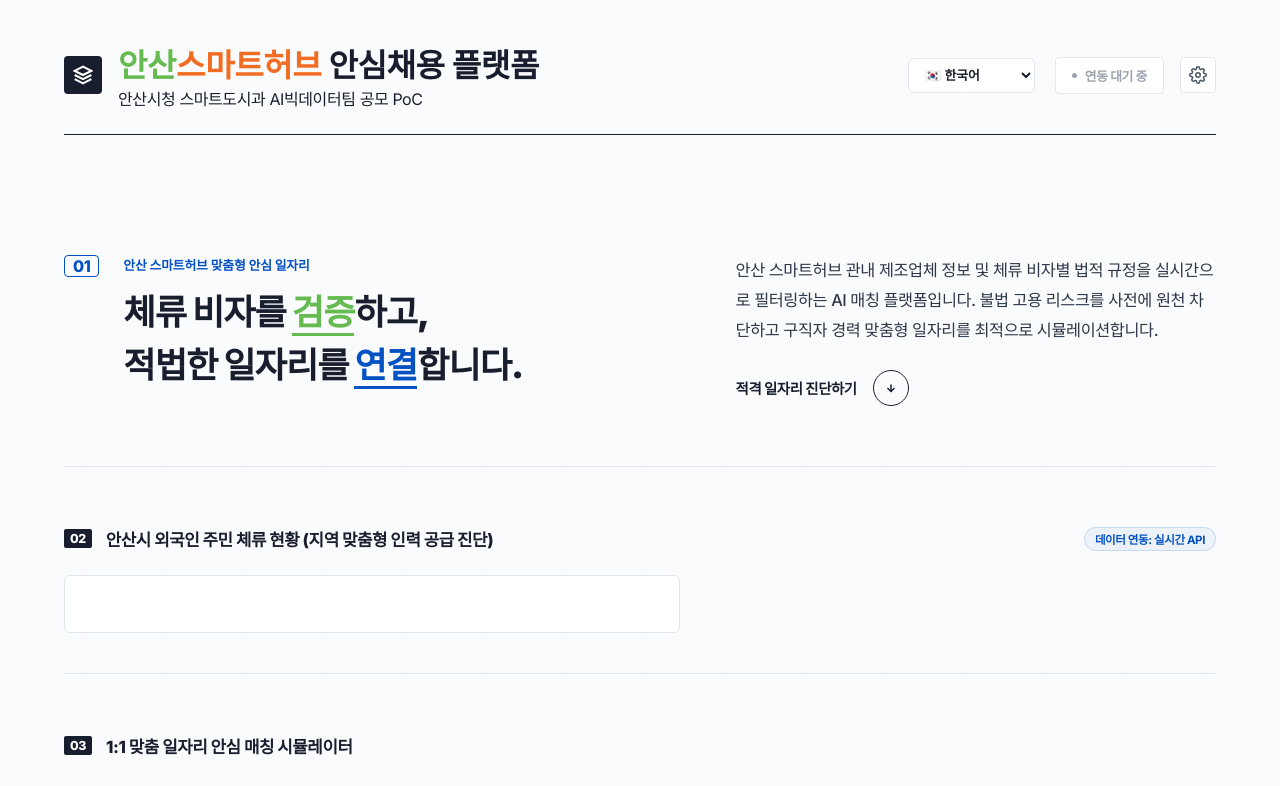
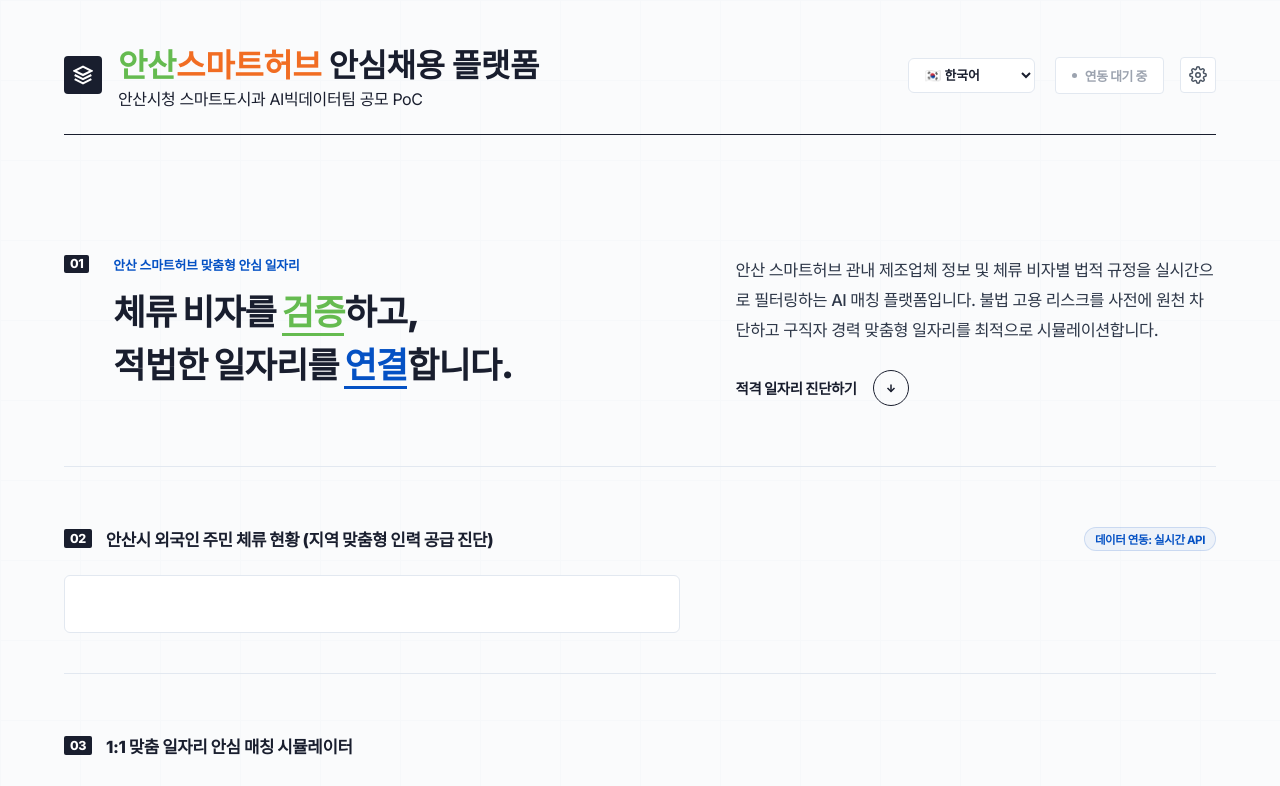
Before and after one commit to hjh6709/ansan_ai_idea, a website: page frontend/index.html in a window 1280 px wide. Shown: the top 786 px of the page. Drawn offline with Linux system fonts and the light colour scheme.

Commit message:
design: unify hero-num badge style with sect-num dark fill box style

```diff
--- a/frontend/style.css
+++ b/frontend/style.css
@@ -210,12 +210,12 @@ body {
 
 .hero-num {
     font-family: var(--font-family);
-    font-size: 1rem;
+    font-size: 0.78rem;
     font-weight: 800;
-    color: var(--secondary);
-    border: 1.5px solid var(--secondary);
-    padding: 2px 8px;
-    border-radius: 4px;
+    background: #191e2e;
+    color: white;
+    padding: 3px 6px;
+    border-radius: 2px;
     line-height: 1;
 }
 
```
